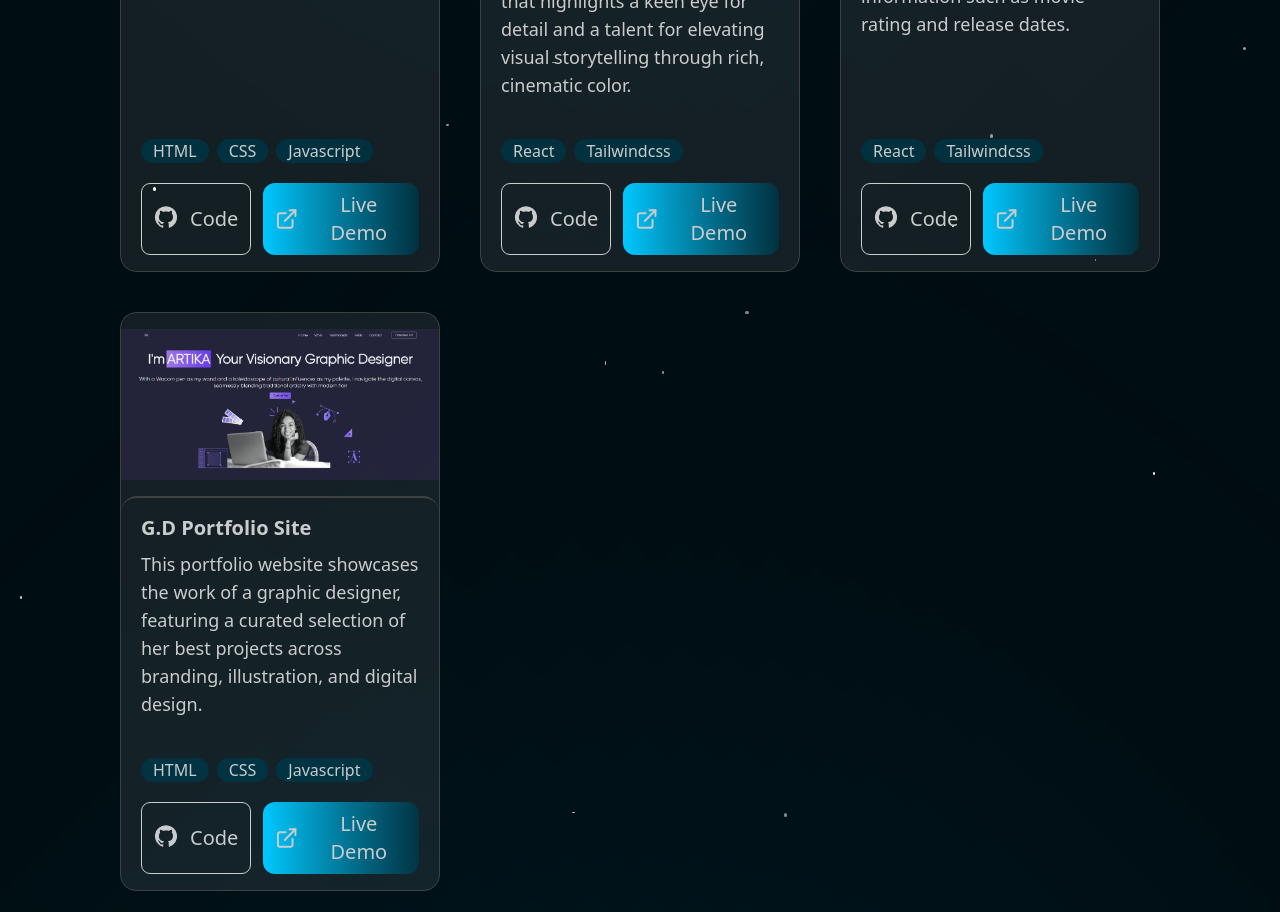
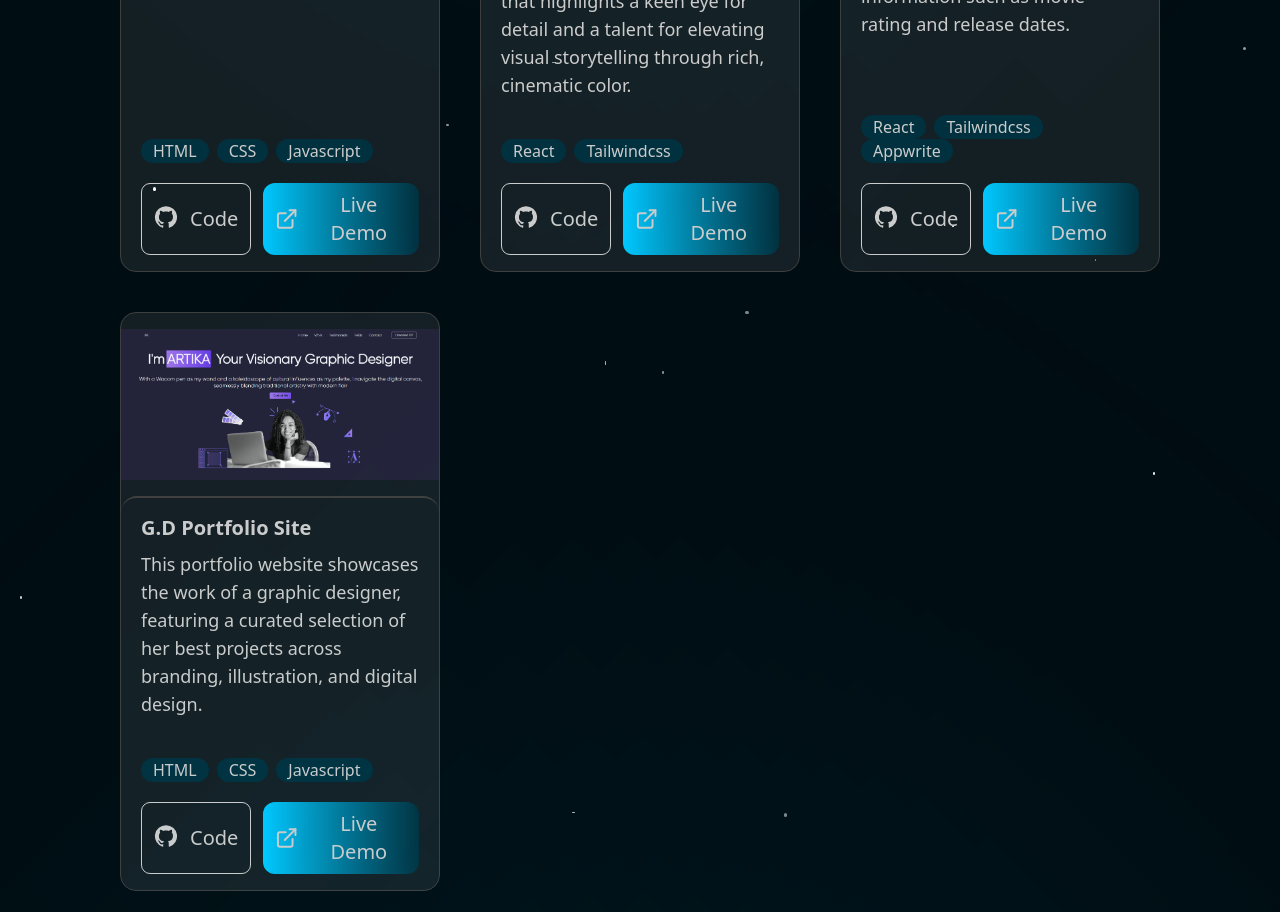
Before and after one commit to Obayuwana22/my-portfolio, a React (Vite) app: page / in a window 1280 px wide. Shown: the part 1620-2532 px from the top of the page. Built offline with nearby package versions, Linux system fonts and the light colour scheme.

Commit message:
Add appwrite badge to movie hub project

```diff
--- a/src/data.js
+++ b/src/data.js
@@ -45,6 +45,7 @@ export const projects = [
     badges: [
       { id: nanoid(), badge: "React" },
       { id: nanoid(), badge: "Tailwindcss" },
+      { id: nanoid(), badge: "Appwrite" },
     ],
   },
 
```
